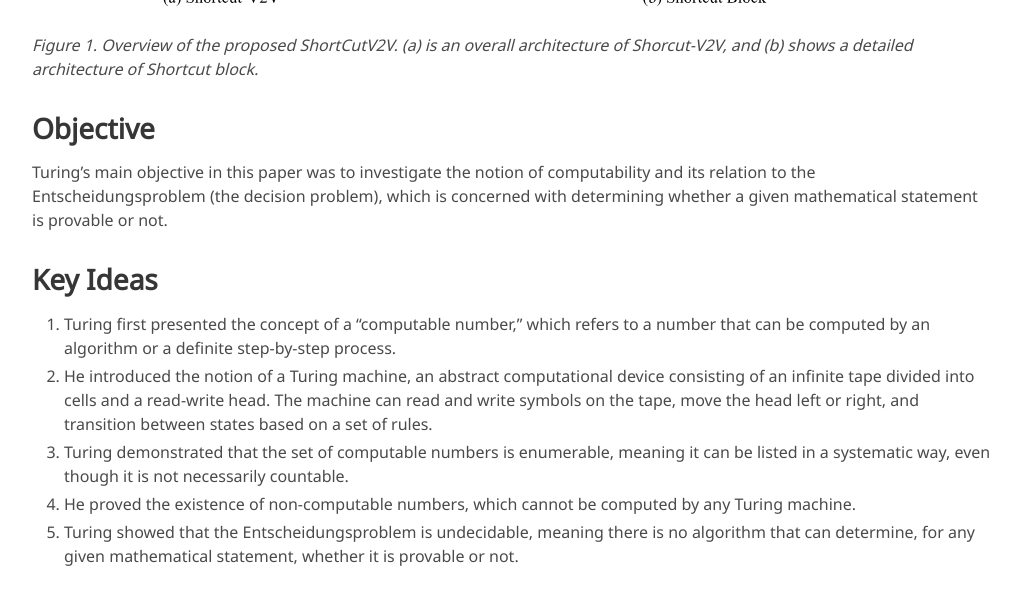
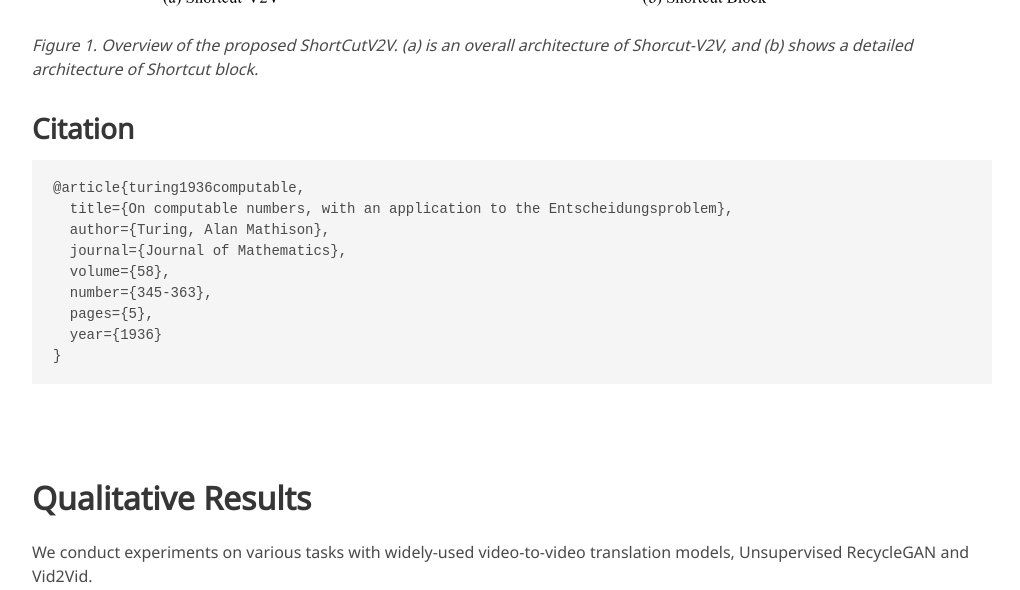
Before and after one commit to shortcut-v2v/shortcut-v2v.github.io, a Jekyll site: the page built from index.md, in a window 1280 px wide and 1400 px high, scrolled down 1695 px. Shown: the top 590 px of the window, without its empty margins (128-1148 px from the left). Built offline with Jekyll 4.4.1, drawn with Linux system fonts in a browser that asks for light colours; some web fonts are replaced; some of the changed text lies outside the part shown.

Commit message:
Update index.md

````diff
--- a/index.md
+++ b/index.md
@@ -41,33 +41,6 @@ The results show that Shoutcut-V2V achieves comparable performance compared to t
 *Figure 1. Overview of the proposed ShortCutV2V. (a) is an overall architecture of Shorcut-V2V, and (b) shows a detailed architecture of Shortcut block.*
 
 
-## Objective
-Turing's main objective in this paper was to investigate the notion of computability and its relation to the Entscheidungsproblem (the decision problem), which is concerned with determining whether a given mathematical statement is provable or not.
-
-
-## Key Ideas
-1. Turing first presented the concept of a "computable number," which refers to a number that can be computed by an algorithm or a definite step-by-step process.
-2. He introduced the notion of a Turing machine, an abstract computational device consisting of an infinite tape divided into cells and a read-write head. The machine can read and write symbols on the tape, move the head left or right, and transition between states based on a set of rules.
-3. Turing demonstrated that the set of computable numbers is enumerable, meaning it can be listed in a systematic way, even though it is not necessarily countable.
-4. He proved the existence of non-computable numbers, which cannot be computed by any Turing machine.
-5. Turing showed that the Entscheidungsproblem is undecidable, meaning there is no algorithm that can determine, for any given mathematical statement, whether it is provable or not.
-
-![Turing Machine](/static/image/Turing_machine.png)
-
-*Figure 1: A representation of a Turing Machine. Source: [Wiki](https://en.wikipedia.org/wiki/Turing_machine).*
-
-## Table: Comparison of Computable and Non-Computable Numbers
-
-| Computable Numbers | Non-Computable Numbers |
-|-------------------|-----------------------|
-| Rational numbers, e.g., 1/2, 3/4 | Transcendental numbers, e.g., π, e |
-| Algebraic numbers, e.g., √2, ∛3 | Non-algebraic numbers, e.g., √2 + √3 |
-| Numbers with finite decimal representations | Numbers with infinite, non-repeating decimal representations |
-
-He used the concept of a universal Turing machine to prove that the set of computable functions is recursively enumerable, meaning it can be listed by an algorithm.
-
-## Significance
-Turing's paper laid the foundation for the theory of computation and had a profound impact on the development of computer science. The Turing machine became a fundamental concept in theoretical computer science, serving as a theoretical model for studying the limits and capabilities of computation. Turing's work also influenced the development of programming languages, algorithms, and the design of modern computers.
 
 ## Citation
 ```
````
